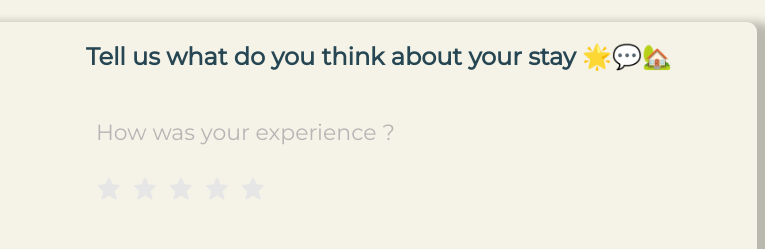
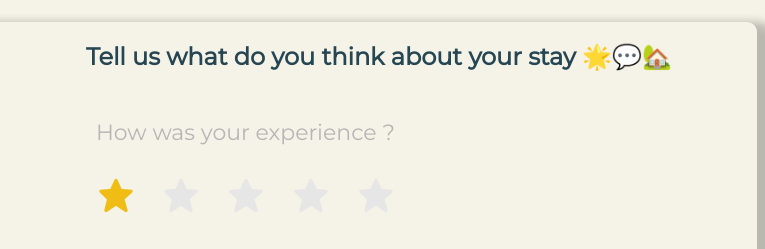
Before and after one commit to ProdByMaaxy/rating-stars, a plain HTML site: page index.html in a window 1280 px wide. Both pictures are taken after a click on the icon 623 px from the left and 501 px from the top of the page. Shown: the part 313-562 px from the top of the page, 515-1280 px from the left. Drawn offline with nearby package versions, Linux system fonts and the light colour scheme.

Commit message:
final-19/09-20/09

```diff
--- a/index.html
+++ b/index.html
@@ -8,6 +8,7 @@
     <link rel="stylesheet" type="text/css" href="style.css">
     <link rel="stylesheet" href="https://fonts.googleapis.com/css?family=Montserrat">
     <link href='https://unpkg.com/boxicons@2.1.4/css/boxicons.min.css' rel='stylesheet'>
+    <script src="script.js" defer></script>
 </head>
 <body>
     <header>
--- /dev/null
+++ b/script.js
@@ -0,0 +1,9 @@
+const stars = document.querySelectorAll('.stars i');
+
+stars.forEach((star, index1)=>{
+    star.addEventListener("click",()=>{
+        stars.forEach((star, index2)=>{
+            index1 >= index2 ? star.classList.add("active") : star.classList.remove("active");
+     })
+    })
+})
--- a/style.css
+++ b/style.css
@@ -149,14 +149,22 @@ ul{
 }
 .rating-box .stars{
     display: flex;
-    gap : 10px;
+    gap : 25px;
     padding: 10px;
 }
 .stars i{
     color:#e6e6e6;
-    font-size: 26px;
+    font-size: 40px;
     cursor: pointer;
+    transition: color 0.5s;
 
+}
+.stars i:hover{
+    color:#efbd16;
+}
+/* CSS for active class in JS */
+.stars i.active{
+    color:#efbd16;
 }
 .review-box{
     display: flex;
```
